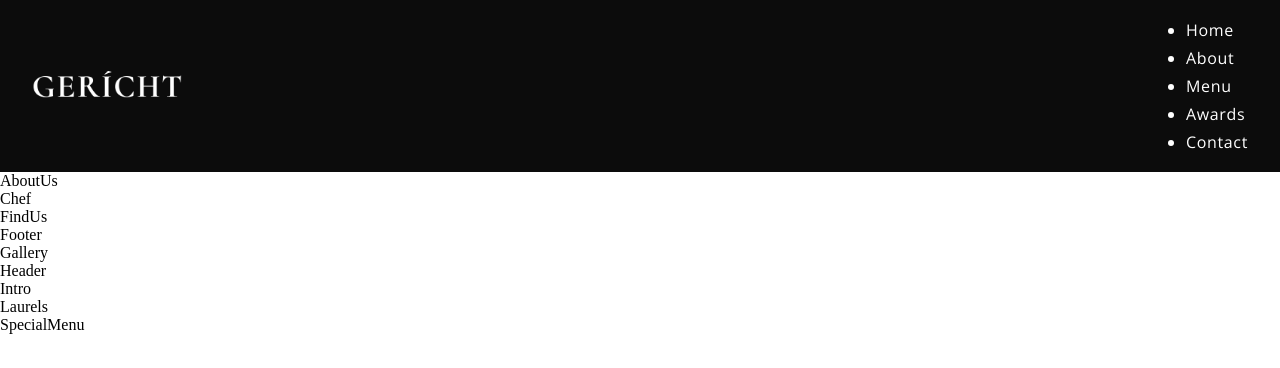
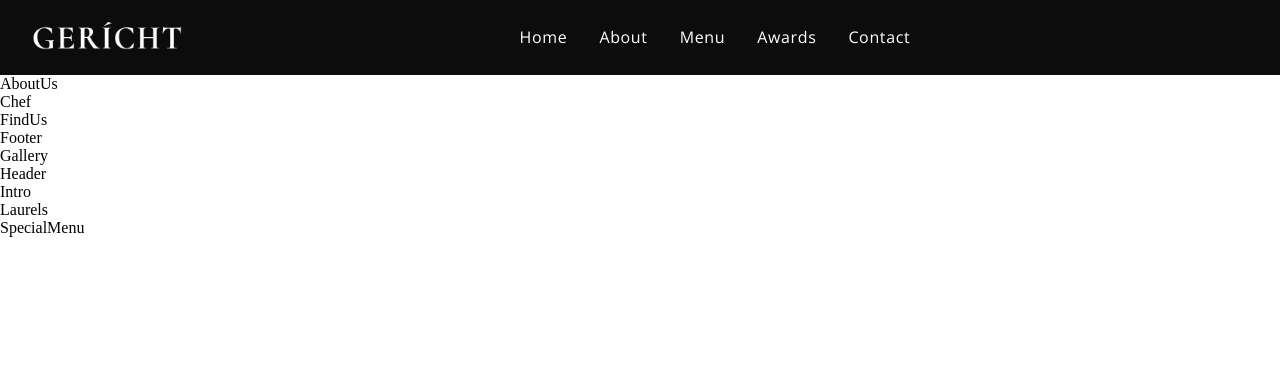
Before and after one commit to thamo2020/gesture_restaurant, a React (Create React App) app: page / in a window 1280 px wide. Shown: the top 368 px of the page. Built offline with nearby package versions, Linux system fonts and the light colour scheme; a web font is replaced by a local one.

Commit message:
styling links

```diff
--- a/src/components/Navbar/Navbar.css
+++ b/src/components/Navbar/Navbar.css
@@ -16,3 +16,21 @@
 .app__navbar-logo img {
   width: 150px;
 }
+
+.app__navbar-links {
+  flex: 1;
+  display: flex;
+  justify-content: center;
+  align-items: center;
+  list-style: none
+}
+
+.app__navbar-links li {
+
+  margin: 0 1rem;
+  cursor: pointer;
+}
+
+.app__navbar-links li:hover {
+  color: var(--color-grey);
+}
--- a/src/components/Navbar/Navbar.jsx
+++ b/src/components/Navbar/Navbar.jsx
@@ -9,7 +9,7 @@ const Navbar = () => (
       <div className='app__navbar-logo' >
       <img src={images.gericht} alt="app-logo" />
       </div>
-      <ul className='app__navbar--links'>
+      <ul className='app__navbar-links'>
         <li className='p__opensans'> <a href="#home">Home</a> </li>
         <li className='p__opensans'> <a href="#about">about</a> </li>
         <li className='p__opensans'> <a href="#menu">menu</a> </li>
```
